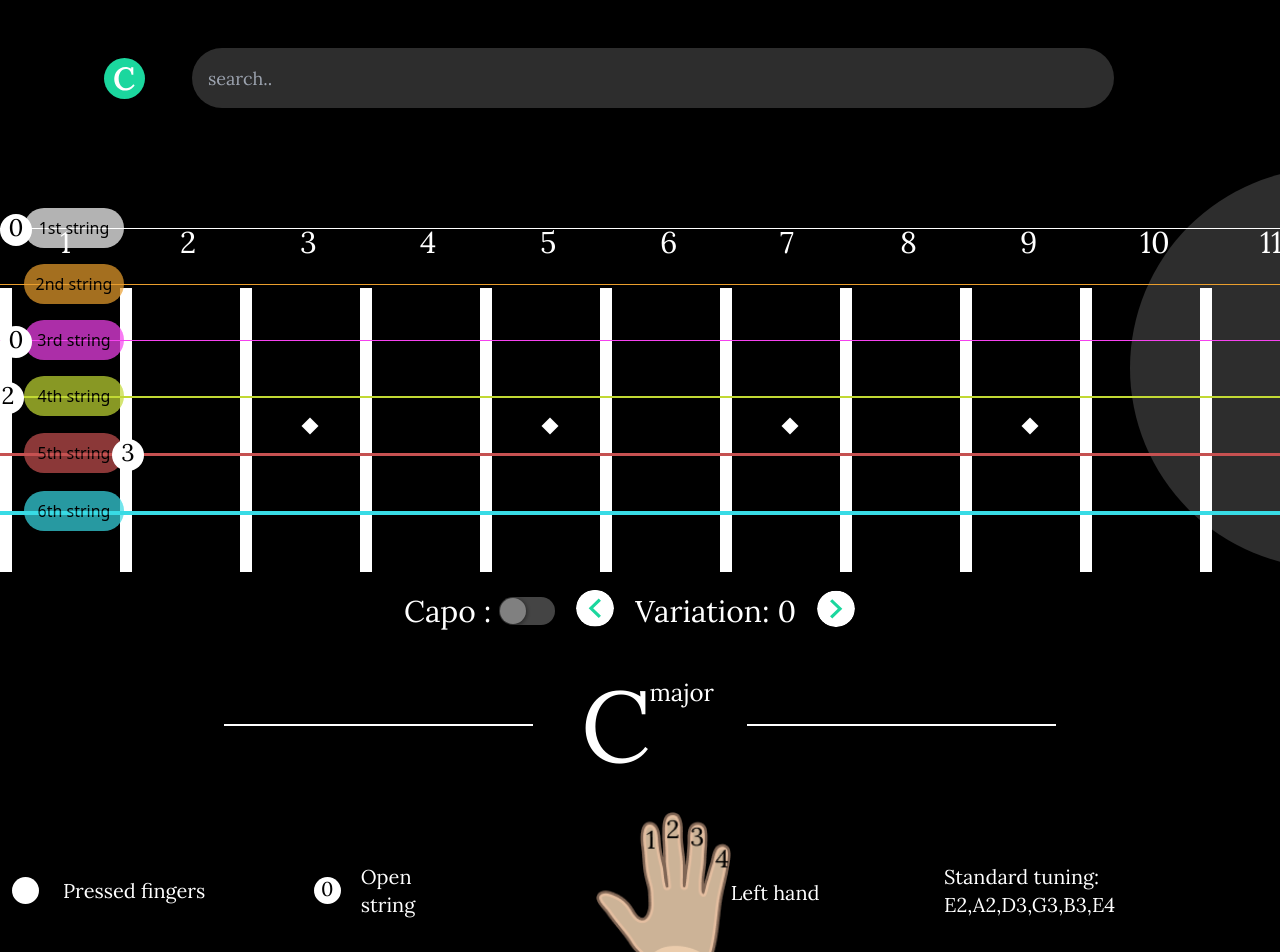
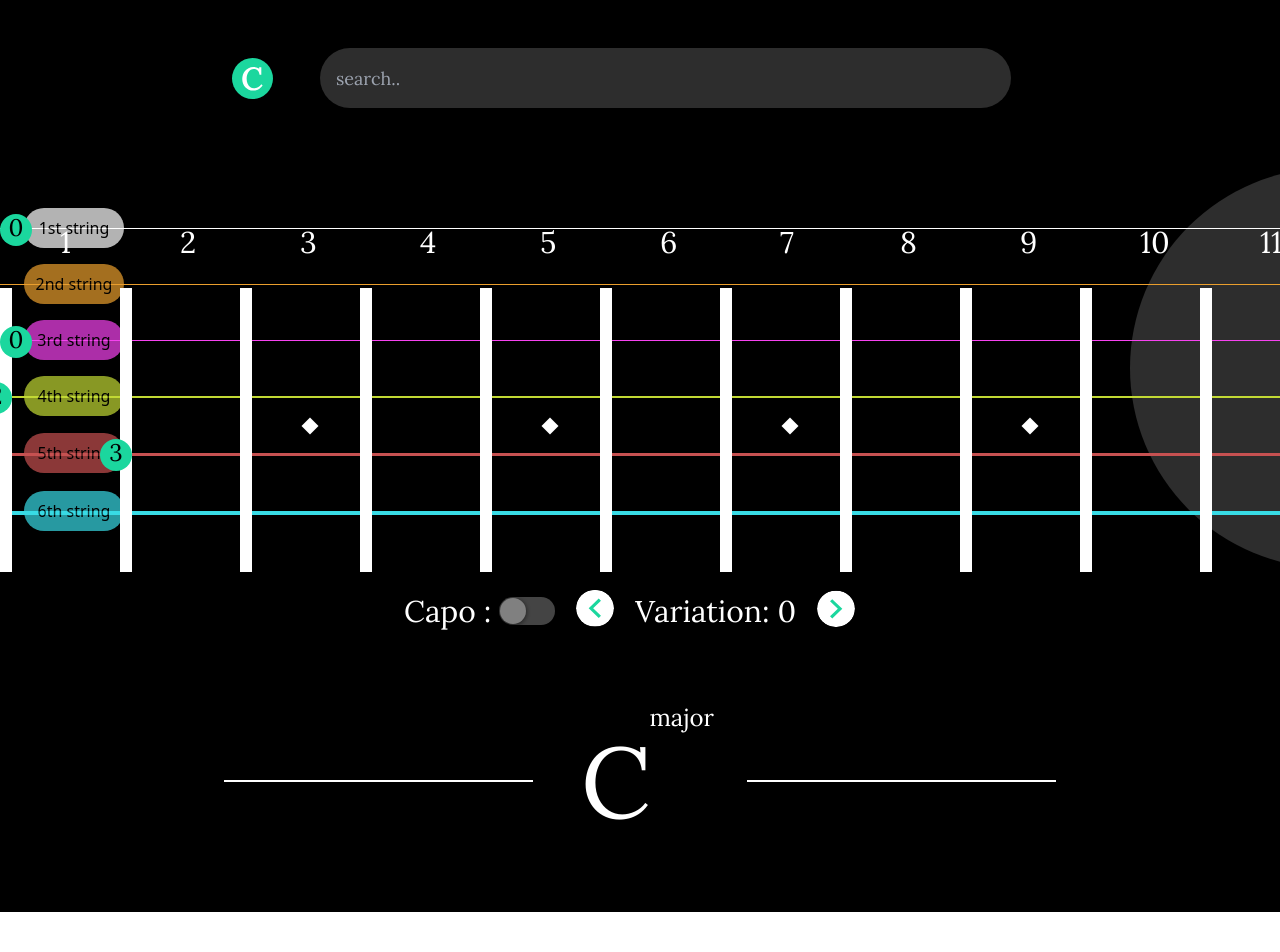
Before and after one commit to sharmamayank221/diachords, a Next.js app: page /chords/cmajor in a window 1280 px wide. Shown: the top 952 px of the page. After the commit the page ends 912 px from the top, so only its background shows below. Built offline with nearby package versions, Linux system fonts and the light colour scheme.

Commit message:
fix:capo and add modal

```diff
--- a/package.json
+++ b/package.json
@@ -9,6 +9,7 @@
     "lint": "next lint"
   },
   "dependencies": {
+    "@headlessui/react": "^1.7.14",
     "@reduxjs/toolkit": "^1.9.3",
     "@types/node": "18.15.10",
     "@types/react": "18.0.29",
--- a/src/components/ChordName.tsx
+++ b/src/components/ChordName.tsx
@@ -1,6 +1,7 @@
 import React from "react";
 
 import { A } from "@/types/chord.types";
+import GuitarHintsModal from "./Modal/GuitarHintsModal";
 
 interface IChordName {
   singleDatafromDynamicPage: A;
@@ -9,13 +10,13 @@ interface IChordName {
 export default function ChordName({ singleDatafromDynamicPage }: IChordName) {
   return (
     <>
-      <div className="flex items-center justify-center font-Lora">
+      <div className="flex items-center justify-center font-Lora ">
         <div className="line1 h-[2px] w-[309px] bg-white"></div>
-        <div className="relative ml-12 mr-24">
+        <div className="relative ml-12 mr-24 py-14">
           <h2 className="text-[100px] text-white">
             {singleDatafromDynamicPage?.key}
           </h2>
-          <h2 className="absolute right-[-63px] top-[25px] text-[24px] text-white">
+          <h2 className="absolute right-[-63px] top-[50px] text-[24px] text-white">
             {singleDatafromDynamicPage?.suffix}
           </h2>
         </div>
--- a/src/components/Footer.tsx
+++ b/src/components/Footer.tsx
@@ -4,35 +4,7 @@ import React from "react";
 export default function Footer() {
   return (
     <div className="bg-black">
-      <div className="container mx-auto flex items-center justify-between ">
-        <div className="flex items-center justify-start px-3 py-2">
-          <div className={`mr-6 h-[27px] w-[27px] rounded-full bg-white`}></div>
-          <span className="font-Lora text-xl text-white">Pressed fingers</span>
-        </div>
-
-        <div className="flex items-center">
-          <div className={`mr-5 h-[27px] w-[27px] rounded-full bg-white`}>
-            <h3 className="flex items-center justify-center font-Lora text-xl text-black -mt-0.5">
-              0
-            </h3>
-          </div>
-          <span className="mr-4 font-Lora text-xl text-white w-1/2">
-            Open string
-          </span>
-        </div>
-        <div className="mt-1 flex items-center justify-start px-3 py-2">
-          <Image
-            src="/hand.png"
-            alt="finger-numbers"
-            width={135}
-            height={180}
-          />
-          <span className="mr-4 font-Lora text-xl text-white">Left hand</span>
-        </div>
-        <span className="mr-4 font-Lora text-xl text-white w-[25%]">
-          Standard tuning: E2,A2,D3,G3,B3,E4
-        </span>
-      </div>
+      <div className="container mx-auto flex items-center justify-between "></div>
     </div>
   );
 }
--- a/src/components/Guitar.tsx
+++ b/src/components/Guitar.tsx
@@ -1,4 +1,3 @@
-import getIDs from "@/helpers/getIDs";
 import useGetStringNumAndFretNum from "@/helpers/getStringNumAndFretNum";
 import { A } from "@/types/chord.types";
 import Image from "next/image";
@@ -36,7 +35,7 @@ interface IGuitar {
   data?: A;
 }
 
-export default function Guitar({ data, id }: IGuitar) {
+export default function Guitar({ data }: IGuitar) {
   const [checked, setChecked] = React.useState<boolean>();
 
   const [position, setPosition] = React.useState(0);
@@ -93,25 +92,25 @@ export default function Guitar({ data, id }: IGuitar) {
   return (
     <>
       <div className="relative w-full h-full pt-14 ">
-        <div className="strings relative z-30">
+        <div className="strings relative ">
           {checked && hasCapo && (
             <div
               className={`absolute top-[-10px] z-50`}
               style={{
-                left: `${baseFretDiv && baseFretDiv.x + 54}px`,
+                left: `${baseFretDiv && baseFretDiv.x + 50}px`,
               }}
             >
               <Image
                 src="/capo.svg"
                 alt="capo"
                 width={36}
-                height={300}
+                height={320}
                 className=""
               />
             </div>
           )}
           <div
-            className={` mt-6 mb-[55px] h-[0.5px] w-full bg-[#FFF] relative`}
+            className={` mt-6 mb-[55px] h-[0.5px] w-full bg-[#FFF] relative z-20`}
             id="string-1"
           >
             <div className="bg-[#FFF] p-2 w-[100px] -translate-y-5 translate-x-6 rounded-full opacity-70 text-center">
@@ -119,7 +118,7 @@ export default function Guitar({ data, id }: IGuitar) {
             </div>
           </div>
           <div
-            className={`relative mt-6 mb-[55px] h-[1.8px] w-full bg-[#EA9E2D]`}
+            className={`relative mt-6 mb-[55px] h-[1.8px] w-full bg-[#EA9E2D] z-20`}
             id="string-2"
           >
             <div className="bg-[#EA9E2D] p-2 w-[100px] -translate-y-5 translate-x-6 rounded-full opacity-70 text-center">
@@ -127,7 +126,7 @@ export default function Guitar({ data, id }: IGuitar) {
             </div>
           </div>
           <div
-            className={`relative mt-6 mb-[55px] h-[1.2px] w-full bg-[#F642EF]`}
+            className={`relative mt-6 mb-[55px] h-[1.2px] w-full bg-[#F642EF] z-20`}
             id="string-3"
           >
             <div className="bg-[#F642EF] p-2 w-[100px] -translate-y-5 translate-x-6 rounded-full opacity-70 text-center">
@@ -135,7 +134,7 @@ export default function Guitar({ data, id }: IGuitar) {
             </div>
           </div>
           <div
-            className={`relative mt-6 mb-[55px] h-[2px] w-full bg-[#C2D934]`}
+            className={`relative mt-6 mb-[55px] h-[2px] w-full bg-[#C2D934] z-20`}
             id="string-4"
           >
             <div className="bg-[#C2D934] p-2 w-[100px] -translate-y-5 translate-x-6 rounded-full opacity-70 text-center">
@@ -143,7 +142,7 @@ export default function Guitar({ data, id }: IGuitar) {
             </div>
           </div>
           <div
-            className={`relative mt-6 mb-[55px] h-[3px] w-full bg-[#C65151]`}
+            className={`relative mt-6 mb-[55px] h-[3px] w-full bg-[#C65151] z-20`}
             id="string-5"
           >
             <div className="bg-[#C65151] p-2 w-[100px] -translate-y-5 translate-x-6 rounded-full opacity-70 text-center">
@@ -151,7 +150,7 @@ export default function Guitar({ data, id }: IGuitar) {
             </div>
           </div>
           <div
-            className={`relative mt-6 mb-[55px] h-1 w-full bg-[#38DBE5]`}
+            className={`relative mt-6 mb-[55px] h-1 w-full bg-[#38DBE5] z-20`}
             id="string-6"
           >
             <div className="bg-[#38DBE5] p-2 w-[100px] -translate-y-5 translate-x-6 rounded-full opacity-70 text-center">
@@ -210,13 +209,15 @@ export default function Guitar({ data, id }: IGuitar) {
                 // fretNumber === -1 means not to be pressed and rendered
                 item?.fretNumber !== -1 && (
                   <div
-                    className={`absolute h-[32px] w-[32px] rounded-full bg-[#FFF] z-40`}
+                    className={`absolute h-[32px] w-[32px] rounded-full bg-[#1BD79E] ${
+                      checked ? "z-20" : "z-40"
+                    }`}
                     key={idx}
                     style={{
                       left: `${
                         fretDiv &&
                         baseFretDiv &&
-                        fretDiv.x + baseFretDiv.x - 128
+                        fretDiv.x + baseFretDiv.x - 140
                       }px`,
                       top: `${stringDiv && stringDiv.y - 162}px`,
                     }}
@@ -241,7 +242,7 @@ export default function Guitar({ data, id }: IGuitar) {
                 activeBoxShadow="0px 0px 1px 10px rgba(0, 0, 0, 0.2)"
                 uncheckedIcon={false}
                 checkedIcon={false}
-                onColor="#1BD79E"
+                onColor="#FFF"
               />
             </label>
             <div onClick={handlePrevPosition} className="cursor-pointer">
--- a/src/components/Header.tsx
+++ b/src/components/Header.tsx
@@ -4,6 +4,7 @@ import Searchbar from "@/components/SearchBar";
 import Image from "next/image";
 import Link from "next/link";
 import AudioPlayer from "./Player/AudioPlayer";
+import GuitarHintsModal from "./Modal/GuitarHintsModal";
 
 export default function Header() {
   return (
@@ -15,9 +16,10 @@ export default function Header() {
               <Image src="/Logo.svg" alt="logo" width={41} height={41} />
             </Link>
           </div>
-          <div className="w-[80%]">
+          <div className="w-[60%]">
             <Searchbar />
           </div>
+          {/* <GuitarHintsModal /> */}
         </div>
       </div>
     </div>
--- /dev/null
+++ b/src/components/Modal/GuitarHintsModal.tsx
@@ -0,0 +1,130 @@
+import { Dialog, Transition } from "@headlessui/react";
+import Image from "next/image";
+import { Fragment, ReactNode, useState } from "react";
+
+const GuitarHintsModal = () => {
+  const [isOpen, setIsOpen] = useState<boolean>(false);
+
+  function closeModal() {
+    setIsOpen(false);
+  }
+
+  function openModal() {
+    setIsOpen(true);
+  }
+
+  return (
+    <>
+      <div className="">
+        <button
+          type="button"
+          onClick={openModal}
+          className="rounded-md bg-black font-Lora bg-opacity-20 px-4 py-2 text-2xl font-medium text-[#1BD79E] hover:bg-opacity-30 focus:outline-none focus-visible:ring-2 focus-visible:ring-white focus-visible:ring-opacity-75"
+        >
+          Hints
+        </button>
+      </div>
+
+      <Transition appear show={isOpen}>
+        <Dialog as="div" className="relative z-50" onClose={closeModal}>
+          <Transition.Child
+            as={Fragment}
+            enter="ease-out duration-300"
+            enterFrom="opacity-0"
+            enterTo="opacity-100"
+            leave="ease-in duration-200"
+            leaveFrom="opacity-100"
+            leaveTo="opacity-0"
+          >
+            <div className="fixed inset-0 bg-black bg-opacity-10" />
+          </Transition.Child>
+
+          <div className="fixed inset-0 overflow-y-auto">
+            <div className="flex min-h-full items-center justify-center p-4 text-center">
+              <Transition.Child
+                as={Fragment}
+                enter="ease-out duration-300"
+                enterFrom="opacity-0 scale-95"
+                enterTo="opacity-100 scale-100"
+                leave="ease-in duration-200"
+                leaveFrom="opacity-100 scale-100"
+                leaveTo="opacity-0 scale-95"
+              >
+                <Dialog.Panel className="w-full max-w-md transform overflow-hidden rounded-2xl bg-white p-6 text-left align-middle shadow-xl transition-all">
+                  <Dialog.Title
+                    as="h3"
+                    className="text-2xl font-medium leading-6 text-gray-900 text-center font-Lora"
+                  >
+                    Here is how you navigate the guitar
+                  </Dialog.Title>
+                  <div className="mt-2">
+                    <span className="mr-4 font-Lora text-xl text-black  block border-b-2 border-[#E5EFE1] pb-2 mt-2">
+                      Fingers and Strings{" "}
+                    </span>
+                    <div className="flex items-center justify-start px-3 py-2">
+                      <div
+                        className={`mr-3 h-[27px] w-[27px] rounded-full bg-[#1BD79E] flex items-center justify-center font-Lora`}
+                      >
+                        1
+                      </div>
+                      <span className="font-Lora text-xl text-black">
+                        Pressed fingers
+                      </span>
+                    </div>
+                    <span className="font-Lora text-sm text-black">
+                      In this case you can use the index finger of your left
+                      hand to press the on the guitar
+                    </span>
+                  </div>
+                  <div className="mt-1 flex items-center justify-start px-3 py-2">
+                    <Image
+                      src="/hand.png"
+                      alt="finger-numbers"
+                      width={135}
+                      height={180}
+                    />
+                    <span className="mr-4 font-Lora text-lg text-black">
+                      Left hand
+                    </span>
+                  </div>
+                  <div className="mt-2">
+                    <div className="flex items-center justify-start px-3 py-2">
+                      <div
+                        className={`mr-3 h-[27px] w-[27px] rounded-full bg-[#1BD79E] flex items-center justify-center font-Lora`}
+                      >
+                        0
+                      </div>
+                      <span className="font-Lora text-xl text-black">
+                        Open String
+                      </span>
+                    </div>
+                    <span className="font-Lora text-sm text-black">
+                      In this case 0 is open string
+                    </span>
+                  </div>
+                  <span className="mr-4 font-Lora text-xl text-black  block border-b-2 border-[#E5EFE1] pb-2 mt-2">
+                    Tuning{" "}
+                  </span>
+                  <span className="mr-4 font-Lora text-lg text-black w-[25%]">
+                    Standard tuning: E2,A2,D3,G3,B3,E4
+                  </span>
+                  <div className="mt-4">
+                    <button
+                      type="button"
+                      className="inline-flex justify-center rounded-md border border-transparent bg-[#1bd79f85] px-4 py-2 text-sm font-medium text-black hover:bg-[#1BD79E] focus:outline-none focus-visible:ring-2 focus-visible:ring-blue-500 focus-visible:ring-offset-2 font-Lora"
+                      onClick={closeModal}
+                    >
+                      Got it, thanks!
+                    </button>
+                  </div>
+                </Dialog.Panel>
+              </Transition.Child>
+            </div>
+          </div>
+        </Dialog>
+      </Transition>
+    </>
+  );
+};
+
+export default GuitarHintsModal;
```
Also changed, not shown: public/capo.svg, 1 other file (tests, documents, lock files or other folders).
